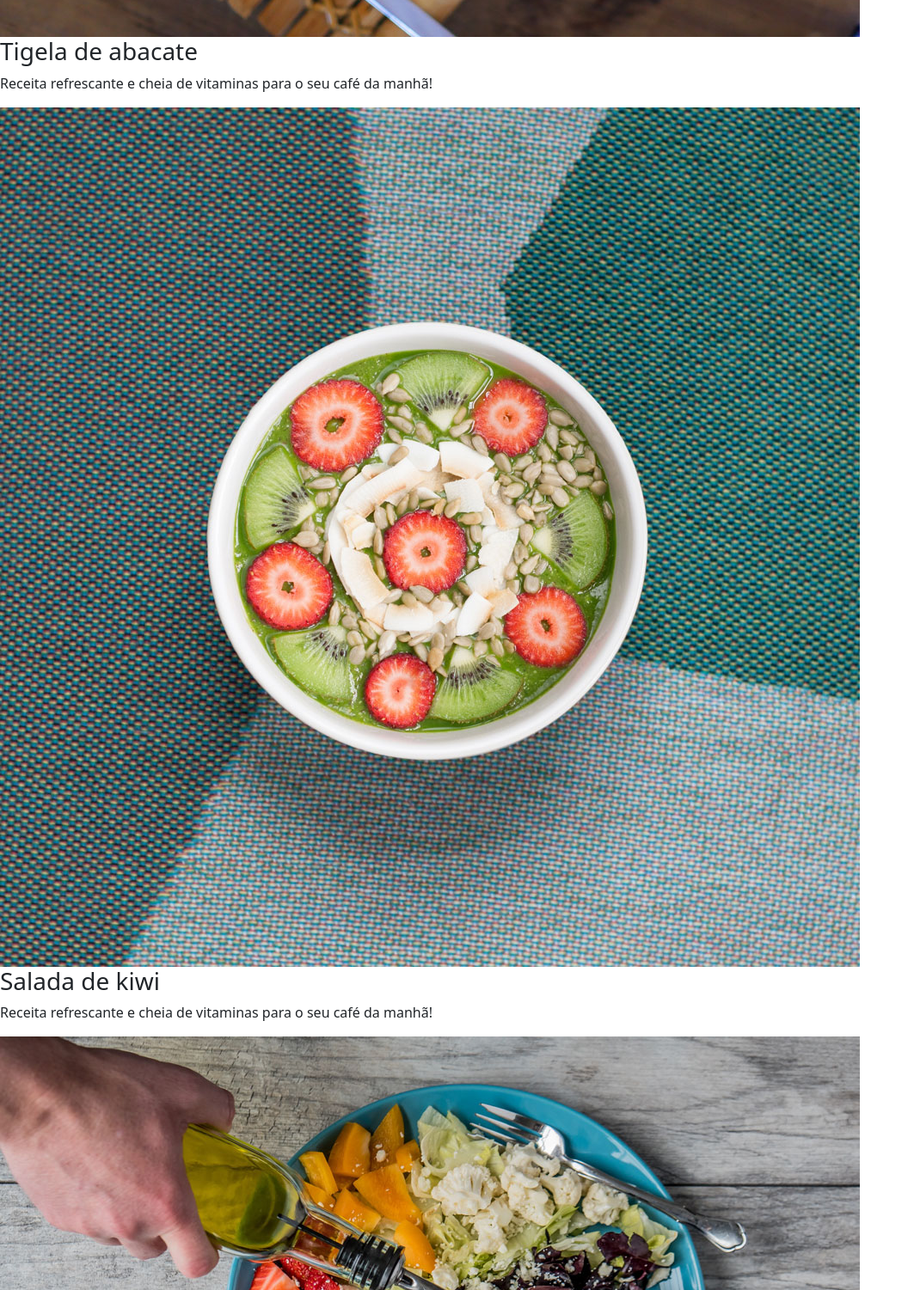
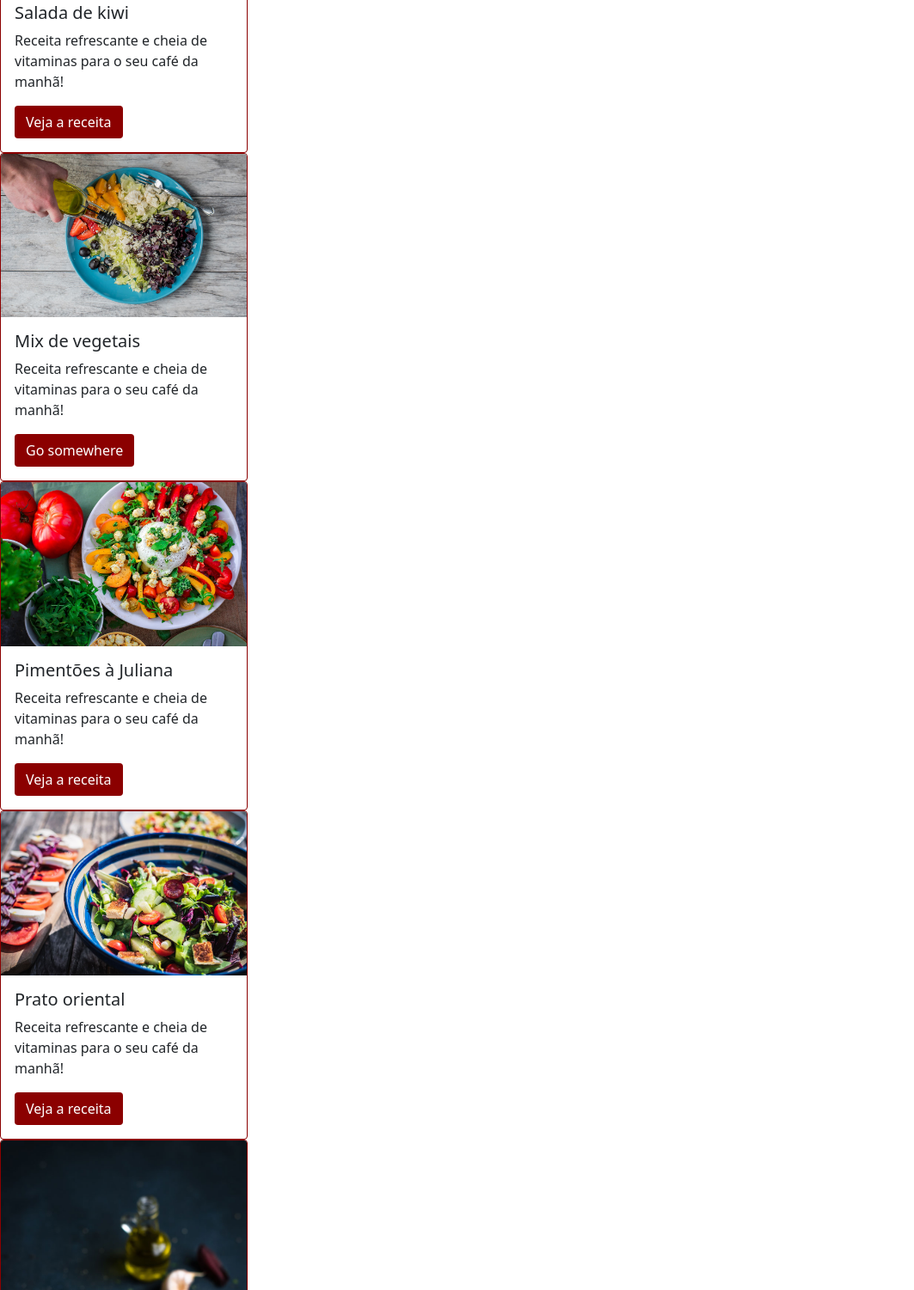
Before and after one commit to Danielleelara/P-gina-Bootstrap, a plain HTML site: page index.html in a window 1280 px wide. Shown: the part 1299-2800 px from the top of the page at 86% size, without its empty margins (0-1063 px from the left). Drawn offline with nearby package versions, Linux system fonts and the light colour scheme.

Commit message:
feature: correcao de imagens

```diff
--- a/index.html
+++ b/index.html
@@ -14,6 +14,7 @@
 
 <body>
 
+  <header>
     <nav class="navbar navbar-expand-lg navbar-light bg-light fixed-top">
       <a class="navbar-brand" href="#">fruta & fruto</a>
       <button class="navbar-toggler" type="button" data-toggle="collapse" data-target="#navbarNav" aria-controls="navbarNav" aria-expanded="false" aria-label="Toggle navigation"><span class="navbar-toggler-icon"></span>
@@ -35,6 +36,10 @@
         </ul>
       </div>
     </nav>
+
+  </header>
+
+  <main>
 
     <div class="bd-example">
       <div id="carouselExampleCaptions" class="carousel slide" data-interval="3000" data-ride="carousel">
@@ -71,33 +76,64 @@
 
     <title>fruto & fruta</title>
 
-  <h1 class="text-center fonte-titulo cor-especial pt-5">Receitas para economizar e ganhar saúde</h1>
+    <h1 class="text-center fonte-titulo texto-cor-especial pt-5">Receitas para economizar e ganhar saúde</h1>
     <p class="text-center text-secondary pb-5">Nossas receitas ajudam você a aproveitar melhor os alimentos, economizar, ganhar tempo e praticidade</p>
 
-  <img src="src/img/receita-abacate.jpg" alt="tigela com salada de abacate, vista superior">
-  <h3>Tigela de abacate</h3>
-  <p>Receita refrescante e cheia de vitaminas para o seu café da manhã!</p>
+    <div class="card borda-cor-especial" style="width: 18rem;">
+      <img src="src/img/receita-abacate.jpg" class="card-img-top" alt="...">
+        <div class="card-body">
+          <h5 class="card-title">Tigela de abacate</h5>
+          <p class="card-text">Receita refrescante e cheia de vitaminas para o seu café da manhã!</p>
+          <a href="#" class="btn botão-cor-especial">Veja a receita</a>
+        </div>
+    </div>
 
-  <img src="src/img/receita-kiwi.jpg" alt="tigela de mingau com kiwi, vista superior">
-  <h3>Salada de kiwi</h3>
-  <p>Receita refrescante e cheia de vitaminas para o seu café da manhã!</p>
+    <div class="card borda-cor-especial" style="width: 18rem;">
+      <img src="src/img/receita-kiwi.jpg" class="card-img-top" alt="...">
+        <div class="card-body">
+          <h5 class="card-title">Salada de kiwi</h5>
+          <p class="card-text">Receita refrescante e cheia de vitaminas para o seu café da manhã!</p>
+          <a href="#" class="btn botão-cor-especial">Veja a receita</a>
+        </div>
+    </div>
 
-  <img src="src/img/receita-mix.jpg" alt="prato com mix de vegetais e mão de pessoa adicionando azeite, vista superior">
-  <h3>Mix de vegetais</h3>
-  <p>Receita refrescante e cheia de vitaminas para o seu café da manhã!</p>
+    <div class="card borda-cor-especial" style="width: 18rem;">
+      <img src="src/img/receita-mix.jpg" class="card-img-top" alt="...">
+        <div class="card-body">
+          <h5 class="card-title">Mix de vegetais</h5>
+          <p class="card-text">Receita refrescante e cheia de vitaminas para o seu café da manhã!</p>
+          <a href="#" class="btn  botão-cor-especial">Go somewhere</a>
+        </div>
+    </div>
 
-  <img src="src/img/receita-pimentoes.jpg" alt="prato de salada de pimentões com alguns ingredientes ao lado, vista superior">
-  <h3>Pimentões à Juliana</h3>
-  <p>Receita refrescante e cheia de vitaminas para o seu café da manhã!</p>
+    <div class="card borda-cor-especial" style="width: 18rem;">
+      <img src="src/img/receita-pimentoes.jpg" class="card-img-top" alt="...">
+        <div class="card-body">
+          <h5 class="card-title">Pimentões à Juliana</h5>
+          <p class="card-text">Receita refrescante e cheia de vitaminas para o seu café da manhã!</p>
+          <a href="#" class="btn botão-cor-especial">Veja a receita</a>
+        </div>
+    </div>
 
-  <img src="src/img/receita-oriental.jpg" alt="tigela com salada de vegetais estilo oriental, vista de cima">
-  <h3>Prato oriental</h3>
-  <p>Receita refrescante e cheia de vitaminas para o seu café da manhã!</p>
+    <div class="card borda-cor-especial" style="width: 18rem;">
+      <img src="src/img/receita-oriental.jpg" class="card-img-top" alt="...">
+        <div class="card-body">
+          <h5 class="card-title">Prato oriental</h5>
+          <p class="card-text">Receita refrescante e cheia de vitaminas para o seu café da manhã!</p>
+          <a href="#" class="btn botão-cor-especial">Veja a receita</a>
+        </div>
+    </div>
 
-  <img src="src/img/receita-beterrabas.jpg" alt="tigela com beterrabas e dentes de alho assados em primeiro plano, com ingredientes ao fundo">
-  <h3>Beterrabas assadas</h3>
-  <p>Receita refrescante e cheia de vitaminas para o seu café da manhã!
-  </p>
+    <div class="card borda-cor-especial" style="width: 18rem;">
+      <img src="src/img/receita-beterrabas.jpg"  class="card-img-top" alt="...">
+        <div class="card-body">
+          <h5 class="card-title">Beterrabas assadas</h5>
+          <p class="card-text">Receita refrescante e cheia de vitaminas para o seu café da manhã!</p>
+          <a href="#" class="btn botão-cor-especial">Veja a receita</a>
+        </div>
+    </div>
+</main>
+
 
   <p>contato:<a href="mailto:email@frutafruto.com.br">email@frutafruto.com.br</a></p>
   <script src="https://code.jquery.com/jquery-3.5.1.slim.min.js" integrity="sha384-DfXdz2htPH0lsSSs5nCTpuj/zy4C+OGpamoFVy38MVBnE+IbbVYUew+OrCXaRkfj" crossorigin="anonymous"></script>
--- a/src/style.css
+++ b/src/style.css
@@ -12,6 +12,14 @@
     font-family: "Pacifico", cursive;
 
 }
-.cor-especial {
+.texto-cor-especial {
     color: darkred;
 }
+.botão-cor-especial {
+    background-color: darkred;
+    color: white;
+}
+
+.borda-cor-especial{
+    border-color: darkred;
+}
```
Lines whose indentation alone changed are shown as unchanged.
